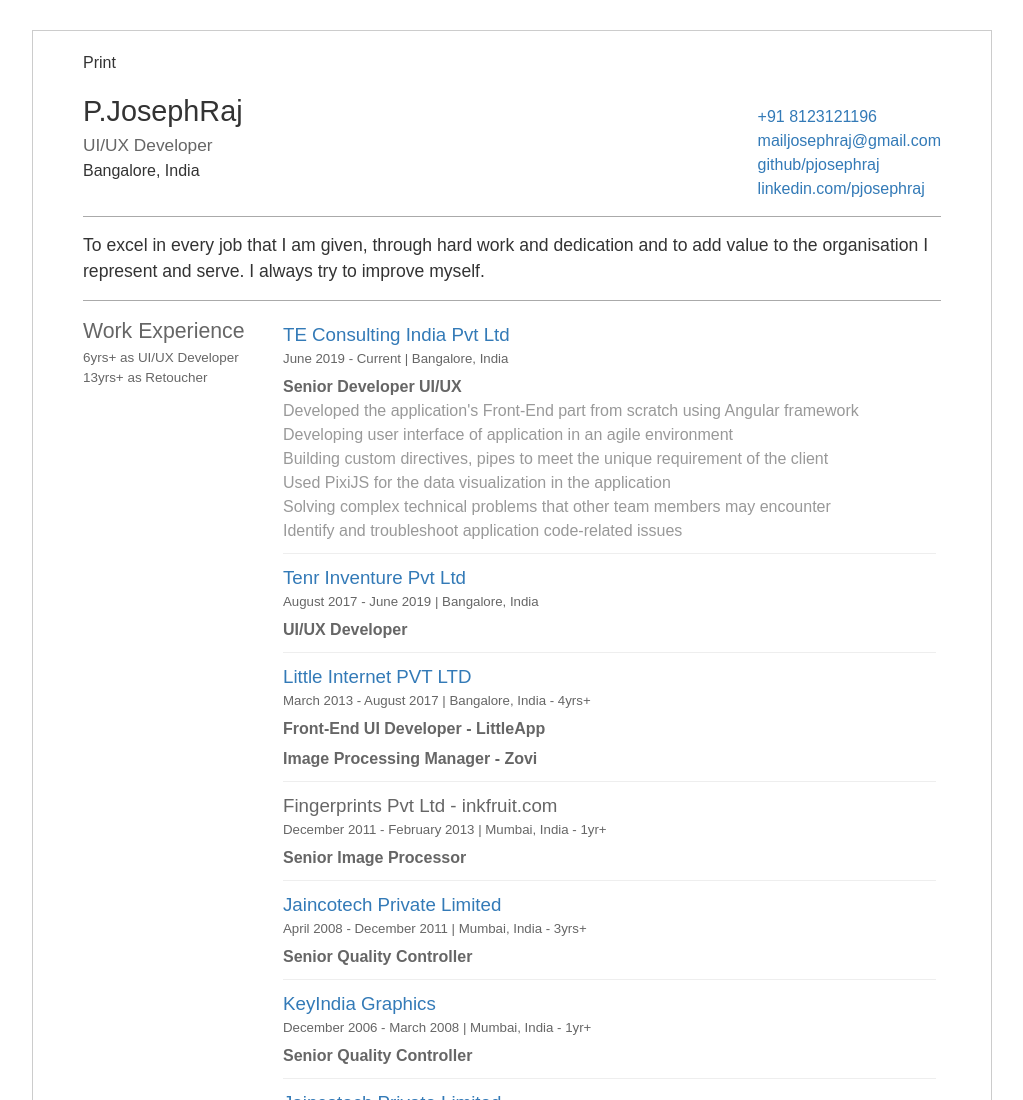
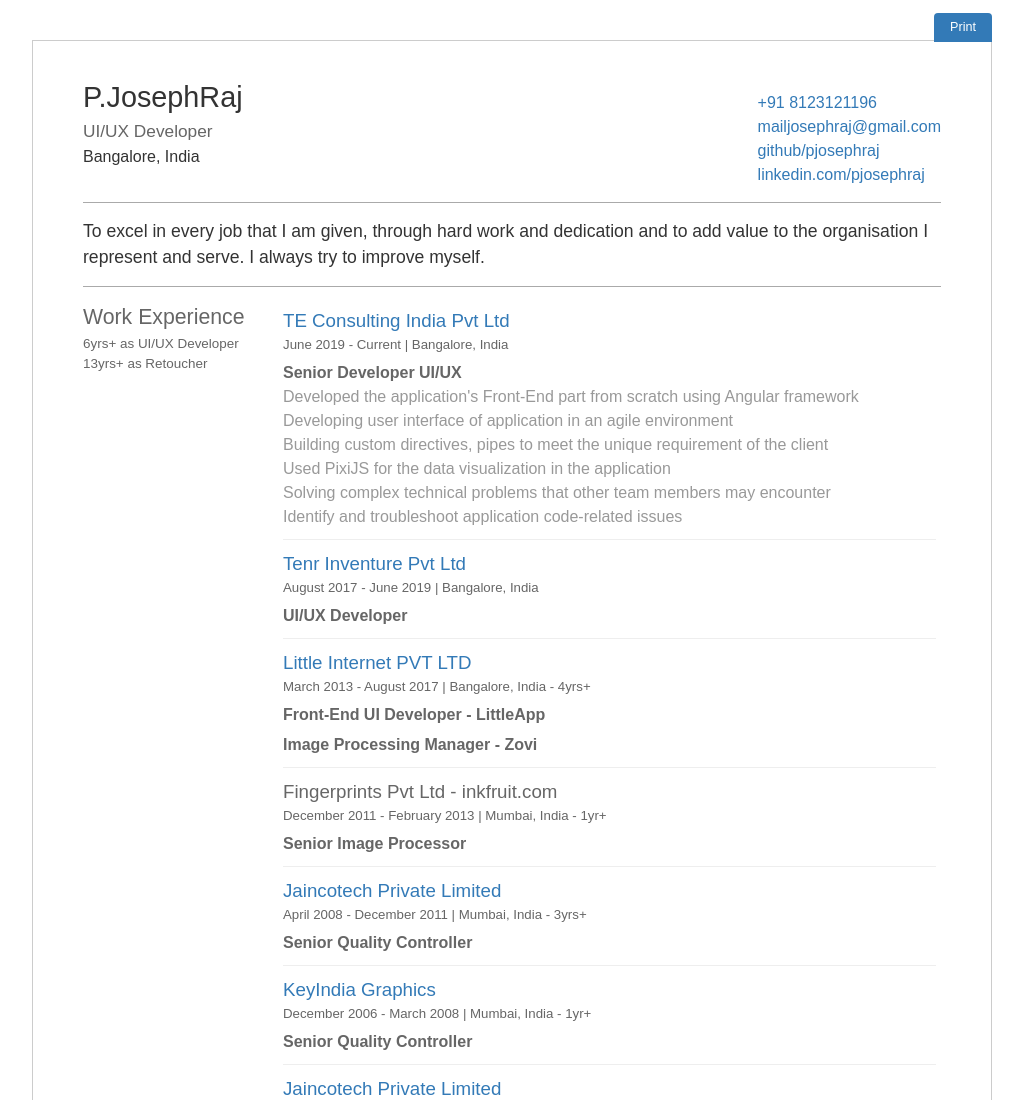
Before and after one commit to pjosephraj/pjosephraj.github.io, a plain HTML site: page index.html in a window 1280 px wide. Shown: the top 1100 px of the page, without its empty margins (128-1151 px from the left). Drawn offline with Linux system fonts and the light colour scheme; a web font is replaced by a local one.

Commit message:
Update style.css

```diff
--- a/style.css
+++ b/style.css
@@ -54,6 +54,24 @@ h2 {
 
 .resume {
     padding: 20px;
+    position: relative;
+}
+
+.btn-print {
+    position: absolute;
+    background: #337ab7;
+    padding: 5px 16px;
+    top: -28px;
+    cursor: pointer;
+    right: -1px;
+    font-size: .9rem;
+    border-top-left-radius: 4px;
+    border-top-right-radius: 4px;
+    color: #fff;
+}
+
+.btn-print:hover {
+    background: #256094;
 }
 
 .info-right a {
@@ -182,7 +200,7 @@ h2 {
 
 @media print, screen and (min-width: 1000px) {
     .resume {
-        margin:30px auto;
+        margin:40px auto 30px;
         border: 1px solid #ccc;
     }
 }
@@ -198,4 +216,7 @@ h2 {
  .objective {
      font-size: 1rem;
  }
+ .btn-print {
+     display: none;
+ }
 }
```
